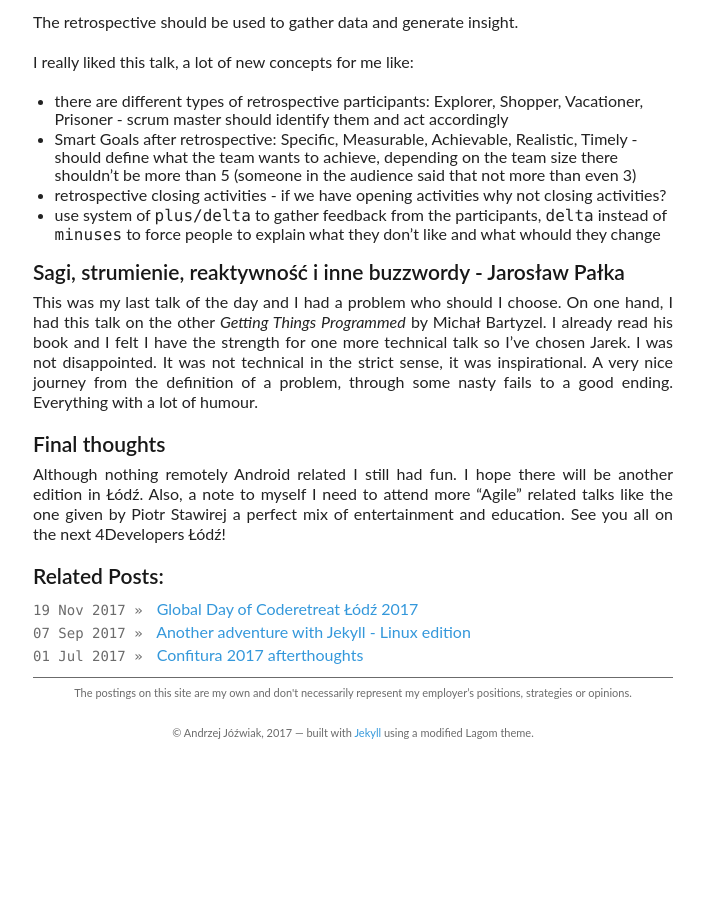
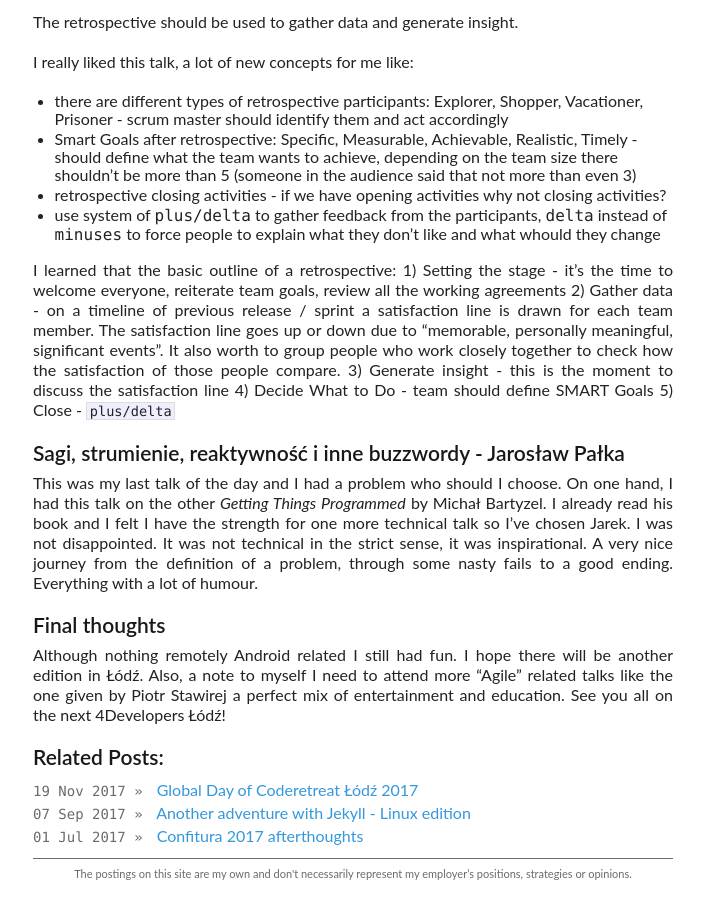
Before and after one commit to ajoz/ajoz.github.io, a Jekyll site: the page built from _posts/2017-11-09-4developers-lodz-afterthoughts.markdown, in a window 1280 px wide and 900 px high, scrolled down 2413 px. Shown: the whole window, without its empty margins (297-1001 px from the left). Built offline with Jekyll 4.4.1, drawn with Linux system fonts in a browser that asks for light colours; nearby versions of some CDN libraries; comment, search, counter and statistics services are not loaded; before the commit the page ends 3176 px from its top, so only the background shows below that.

Commit message:
[update] 4Developers Lodz Afterthoughts

```diff
--- a/_posts/2017-11-09-4developers-lodz-afterthoughts.markdown
+++ b/_posts/2017-11-09-4developers-lodz-afterthoughts.markdown
@@ -82,6 +82,13 @@ I really liked this talk, a lot of new concepts for me like:
 * retrospective closing activities - if we have opening activities why not closing activities?
 * use system of `plus/delta` to gather feedback from the participants, `delta` instead of `minuses` to force people to explain what they don't like and what whould they change
 
+I learned that the basic outline of a retrospective:
+1) Setting the stage - it's the time to welcome everyone, reiterate team goals, review all the working agreements
+2) Gather data - on a timeline of previous release / sprint a satisfaction line is drawn for each team member. The satisfaction line goes up or down due to "memorable, personally meaningful, significant events". It also worth to group people who work closely together to check how the satisfaction of those people compare.
+3) Generate insight - this is the moment to discuss the satisfaction line
+4) Decide What to Do - team should define SMART Goals
+5) Close - `plus/delta`
+
 ### Sagi, strumienie, reaktywność i inne buzzwordy - Jarosław Pałka
 
 This was my last talk of the day and I had a problem who should I choose. On one hand, I had this talk on the other *Getting Things Programmed* by Michał Bartyzel. I already read his book and I felt I have the strength for one more technical talk so I've chosen Jarek. I was not disappointed. It was not technical in the strict sense, it was inspirational. A very nice journey from the definition of a problem, through some nasty fails to a good ending. Everything with a lot of humour.
```
